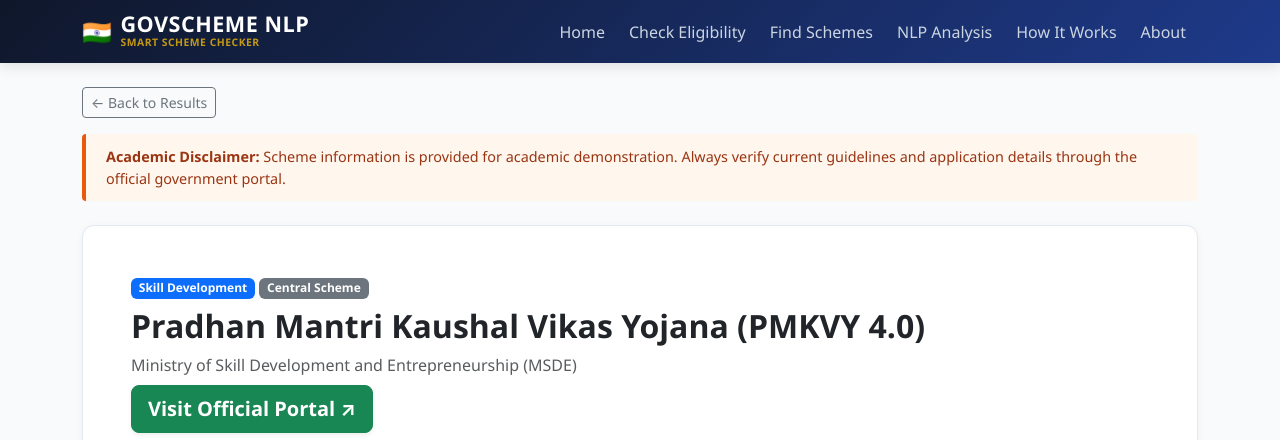
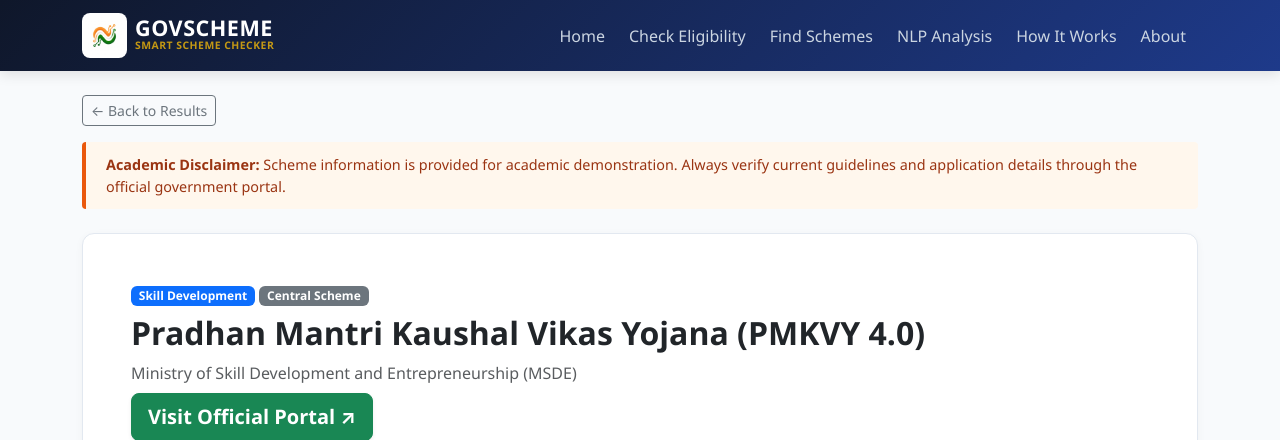
Before and after one commit to aaryannighut/GovScheme_NLP, a Flask app: page /scheme/SCH011 in a window 1280 px wide. Shown: the top 440 px of the page. Run offline with Flask 3, Linux system fonts and the light colour scheme.

Commit message:
Updated project

```diff
--- a/templates/base.html
+++ b/templates/base.html
@@ -17,9 +17,9 @@
     <nav class="navbar navbar-expand-lg navbar-dark navbar-gov">
         <div class="container">
             <a class="navbar-brand d-flex align-items-center" href="{{ url_for('index') }}">
-                <span class="fs-4 me-2">🇮🇳</span>
+                <img src="{{ url_for('static', filename='images/logo.jpg') }}" alt="GovScheme Logo" class="me-2" style="width: 45px; height: 45px; border-radius: 8px; object-fit: cover;">
                 <div>
-                    <span class="d-block lh-1 fw-bold">GOVSCHEME NLP</span>
+                    <span class="d-block lh-1 fw-bold">GOVSCHEME    </span>
                     <small class="text-warning opacity-75 d-block" style="font-size: 0.65rem; letter-spacing: 0.5px;">SMART SCHEME CHECKER</small>
                 </div>
             </a>
--- a/templates/results.html
+++ b/templates/results.html
@@ -160,7 +160,7 @@
                         <a href="{{ url_for('scheme_details', scheme_id=s.id) }}" class="btn btn-primary btn-sm fw-semibold">
                             View Scheme Details →
                         </a>
-                        <a href="{{ s.official_url }}" target="_blank" rel="noopener noreferrer" class="btn btn-outline-secondary btn-sm">
+                        <a href="https://www.google.com/search?q={{ s.name | urlencode }}" target="_blank" rel="noopener noreferrer" class="btn btn-outline-secondary btn-sm">
                             Official Source ↗
                         </a>
                     </div>
--- a/templates/scheme_details.html
+++ b/templates/scheme_details.html
@@ -23,7 +23,7 @@
                 <p class="text-muted mb-0">{{ scheme.source_name }}</p>
             </div>
             <div>
-                <a href="{{ scheme.official_url }}" target="_blank" rel="noopener noreferrer" class="btn btn-success btn-lg fw-bold shadow-sm">
+                <a href="https://www.google.com/search?q={{ scheme.name | urlencode }}" target="_blank" rel="noopener noreferrer" class="btn btn-success btn-lg fw-bold shadow-sm">
                     Visit Official Portal ↗
                 </a>
             </div>
```
Also changed, not shown: static/images/logo.jpg (added).
